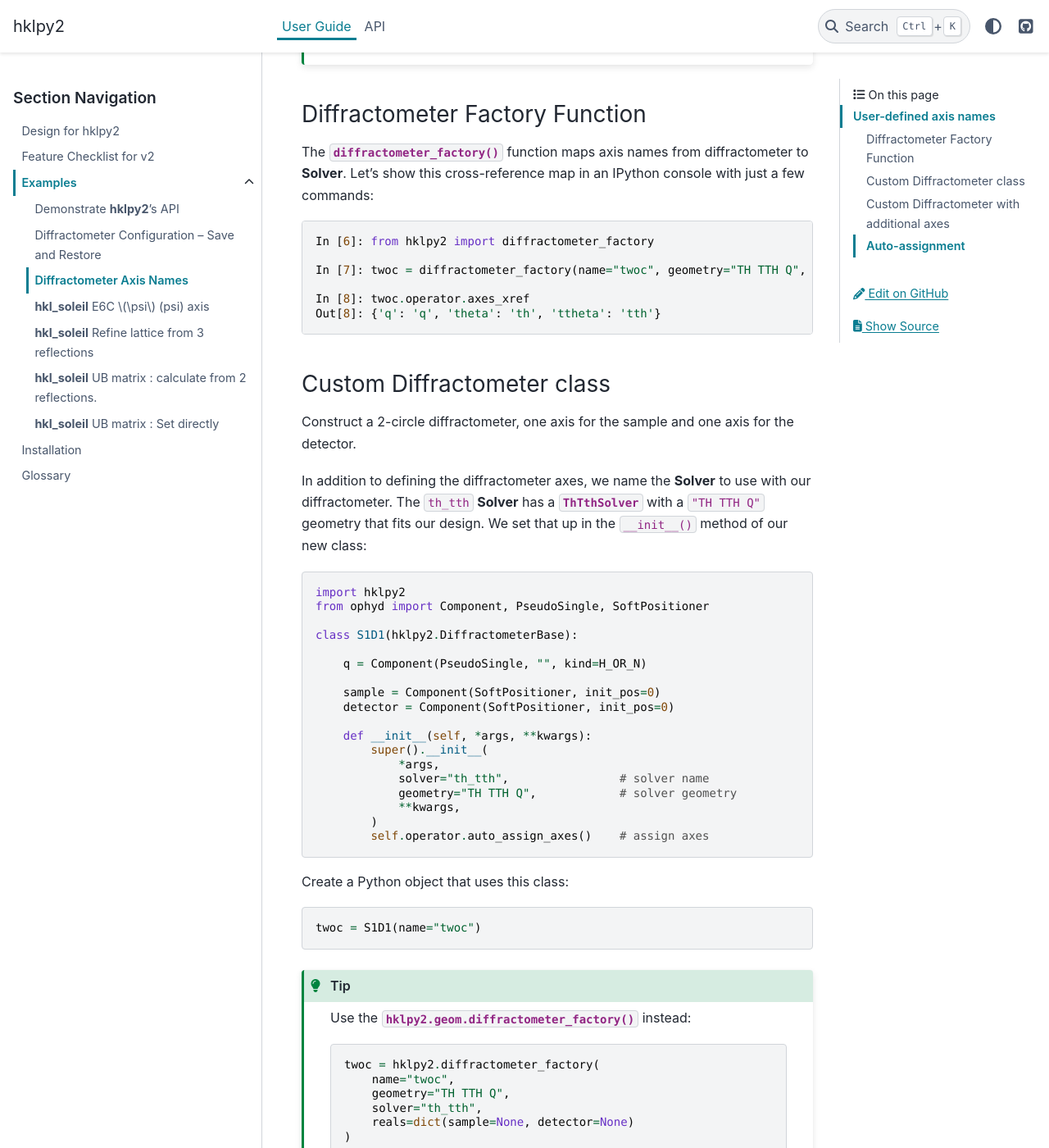
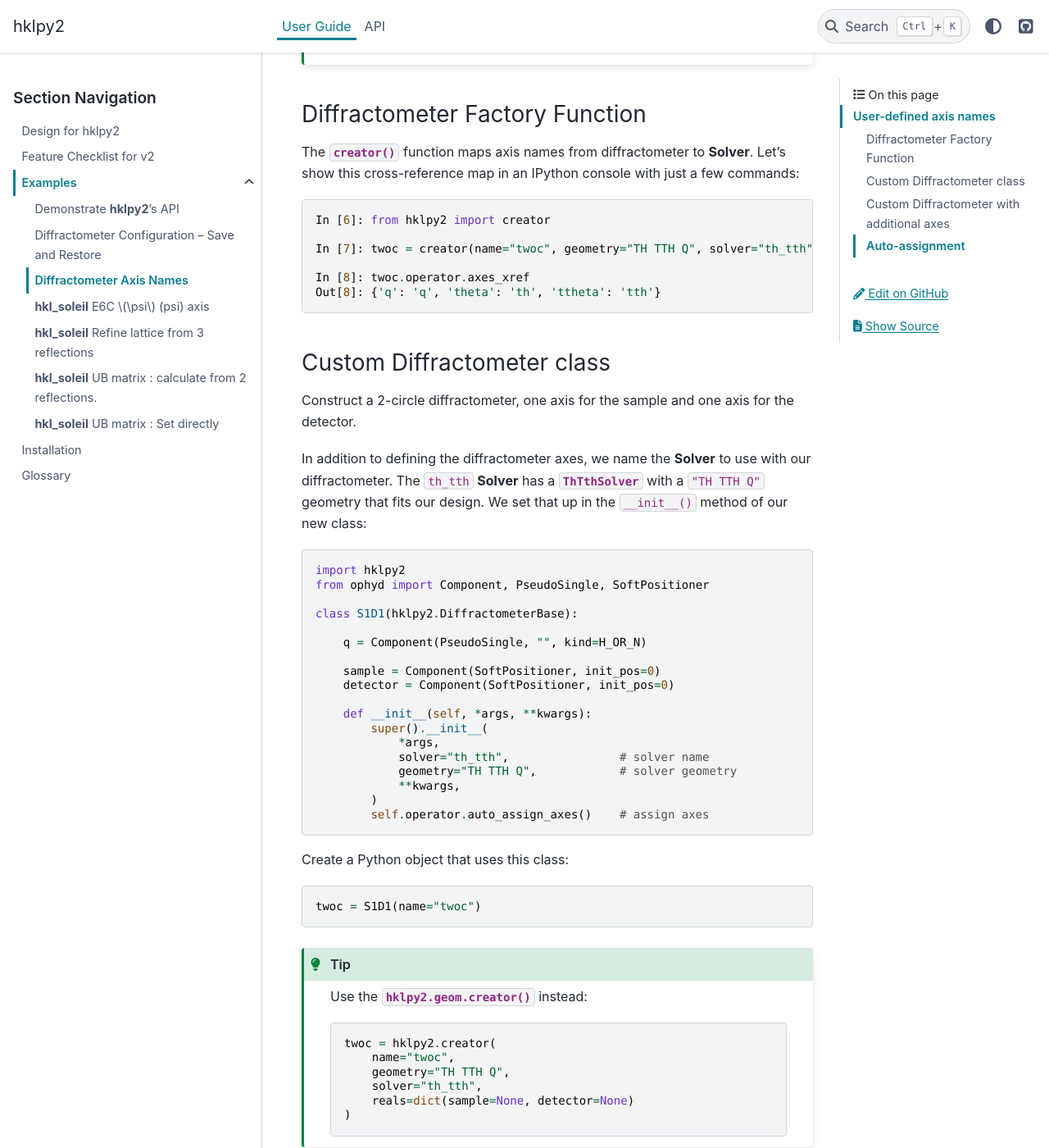
Before and after one commit to prjemian/hklpy2, a Sphinx documentation site: the page built from docs/source/examples/diffract.rst, in a window 1280 px wide and 1400 px high, scrolled down 549 px. Shown: the whole window at 82% size. Built offline with Sphinx 7.4.7 and the PyData theme 0.15.4, drawn with Linux system fonts in a browser that asks for light colours; pages that are not in the unit, such as notebooks, are missing from menus; the version number could not be read and is left out.

```diff
--- a/docs/source/api/ops.rst
+++ b/docs/source/api/ops.rst
@@ -25,14 +25,14 @@
 In addition to |solver| transactions, the ``.operator`` manages all
 details involving the set of samples and their lattices & reflections.
 
-Here, we use the :func:`hklpy2.geom.diffractometer_factory()` to create a
+Here, we use the :func:`hklpy2.geom.creator()` to create a
 simulated 4-circle diffractometer with the ``E4CV`` geometry provided by the
 ``hkl_soleil`` |solver|.
 
 EXAMPLE::
 
-    >>> from hklpy2 import diffractometer_factory
-    >>> e4cv = diffractometer_factory(name="e4cv")
+    >>> from hklpy2 import creator
+    >>> e4cv = creator(name="e4cv")
     >>> e4cv.operator.sample
     Sample(name='cubic', lattice=Lattice(a=1, b=1, c=1, alpha=90.0, beta=90.0, gamma=90.0))
     >>> e4cv.operator.solver
--- a/docs/source/examples/diffract.rst
+++ b/docs/source/examples/diffract.rst
@@ -26,13 +26,13 @@
 Diffractometer Factory Function
 +++++++++++++++++++++++++++++++
 
-The :func:`~hklpy2.geom.diffractometer_factory()` function maps axis names from
+The :func:`~hklpy2.geom.creator()` function maps axis names from
 diffractometer to |solver|.  Let's show this cross-reference map in an IPython
 console with just a few commands::
 
-    In [6]: from hklpy2 import diffractometer_factory
+    In [6]: from hklpy2 import creator
 
-    In [7]: twoc = diffractometer_factory(name="twoc", geometry="TH TTH Q", solver="th_tth")
+    In [7]: twoc = creator(name="twoc", geometry="TH TTH Q", solver="th_tth")
 
     In [8]: twoc.operator.axes_xref
     Out[8]: {'q': 'q', 'theta': 'th', 'ttheta': 'tth'}
@@ -74,11 +74,11 @@
 
     twoc = S1D1(name="twoc")
 
-.. tip:: Use the :func:`hklpy2.geom.diffractometer_factory()` instead:
+.. tip:: Use the :func:`hklpy2.geom.creator()` instead:
 
     .. code-block:: Python
 
-        twoc = hklpy2.diffractometer_factory(
+        twoc = hklpy2.creator(
             name="twoc",
             geometry="TH TTH Q",
             solver="th_tth",
```
Also changed, not shown: docs/source/examples/_api_demo.ipynb, docs/source/examples/configuration_save_restore.ipynb, docs/source/examples/hkl_soleil-e6c-psi.ipynb, docs/source/examples/hkl_soleil-lattice_refine.ipynb, docs/source/examples/hkl_soleil-ub_calc.ipynb, docs/source/examples/hkl_soleil-ub_set.ipynb, 11 other files.
